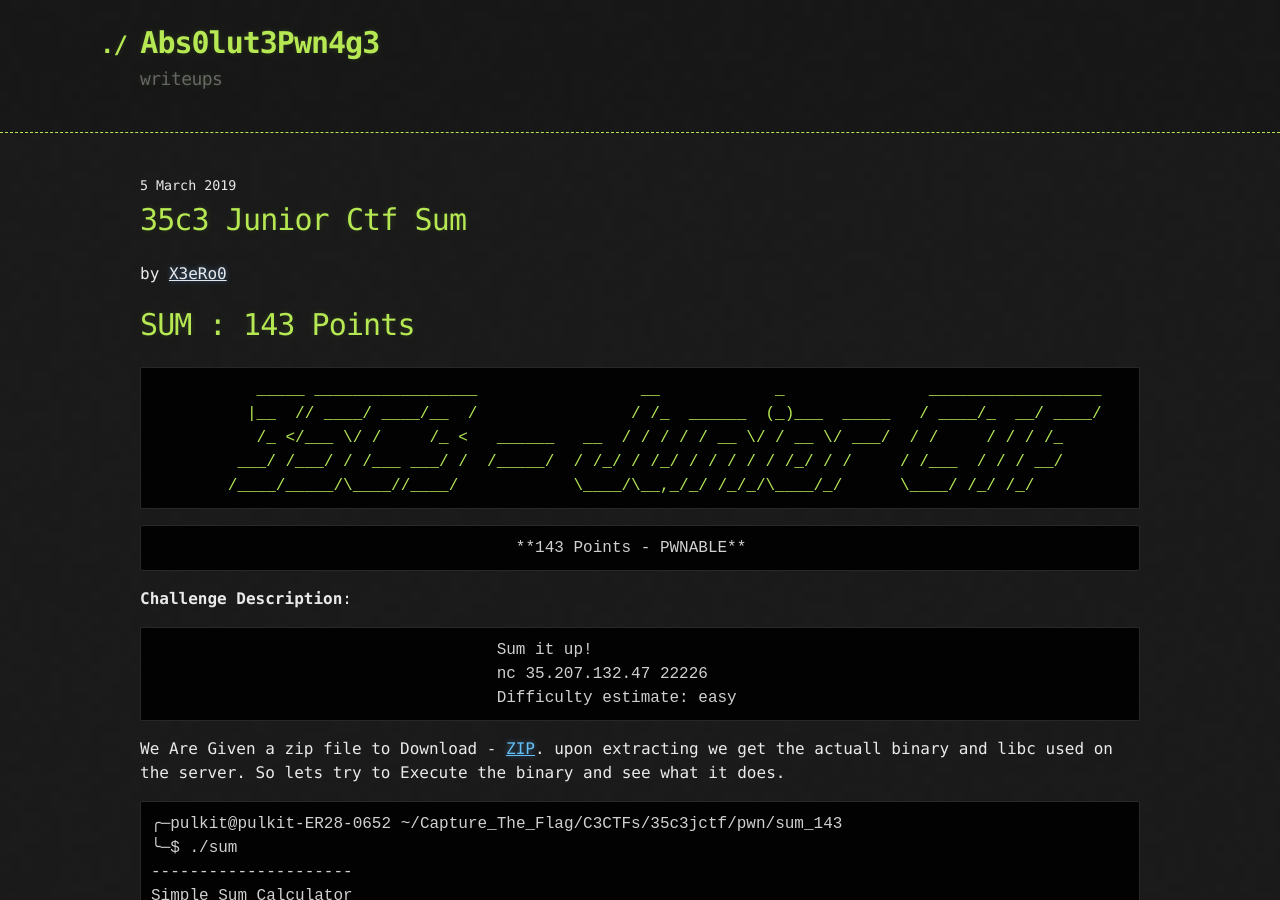
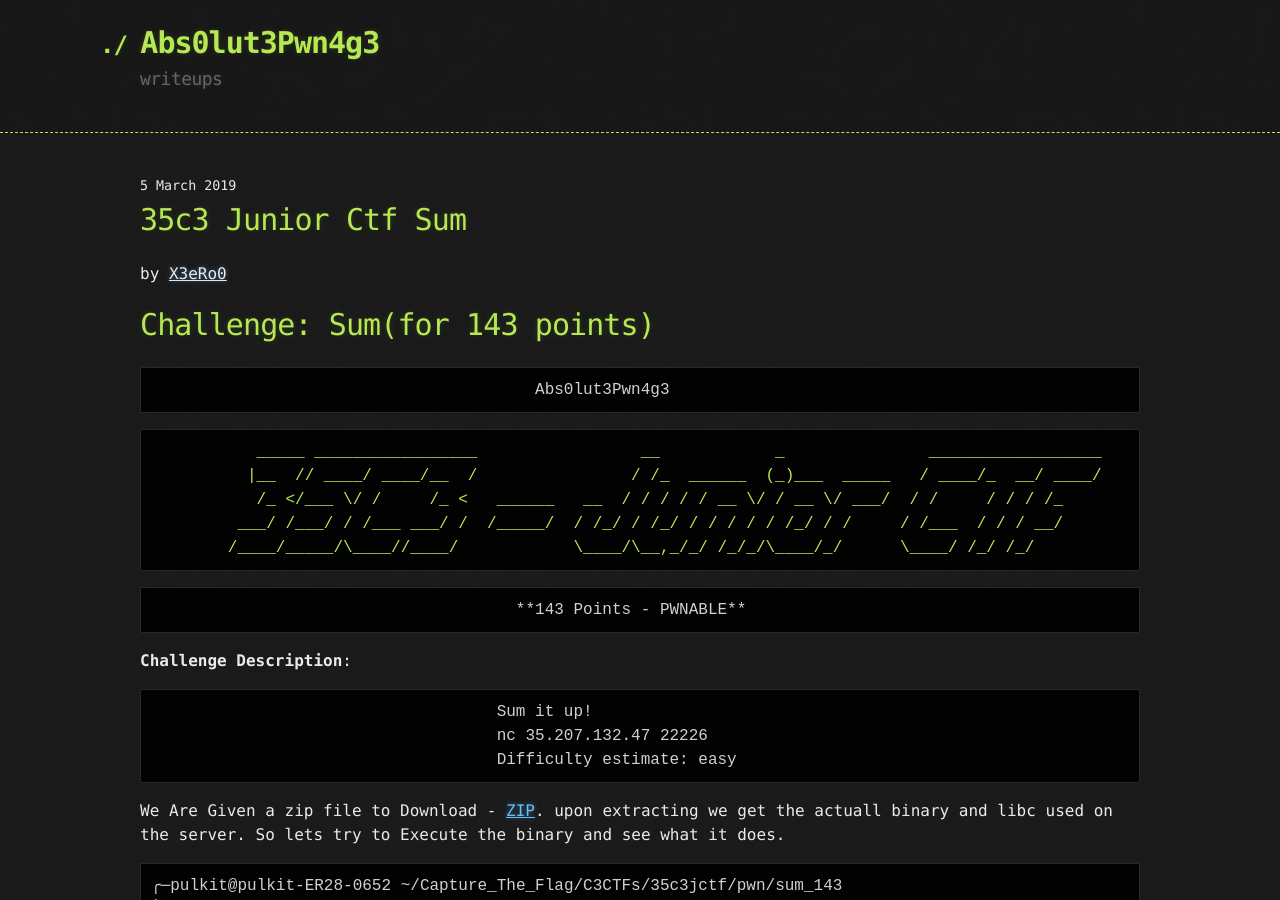
Before and after one commit to abs0lut3pwn4g3/writeups, a Jekyll site: the page built from _posts/2019-03-05-35C3-junior-ctf-sum.md, in a window 1280 px wide and 900 px high. Built offline with Jekyll 4.4.1, drawn with Linux system fonts in a browser that asks for light colours.

Commit message:
Update 2019-03-05-35C3-junior-ctf-sum.md

```diff
--- a/_posts/2019-03-05-35C3-junior-ctf-sum.md
+++ b/_posts/2019-03-05-35C3-junior-ctf-sum.md
@@ -2,7 +2,11 @@
 layout: post
 author: X3eRo0
 ---
-# SUM : 143 Points
+# Challenge: Sum(for 143 points)
+
+
+                                            Abs0lut3Pwn4g3
+
 <pre id="user-content-taag_output_text">
            _____ _________________                 __            _               __________________
           |__  // ____/ ____/__  /                / /_  ______  (_)___  _____   / ____/_  __/ ____/
```
